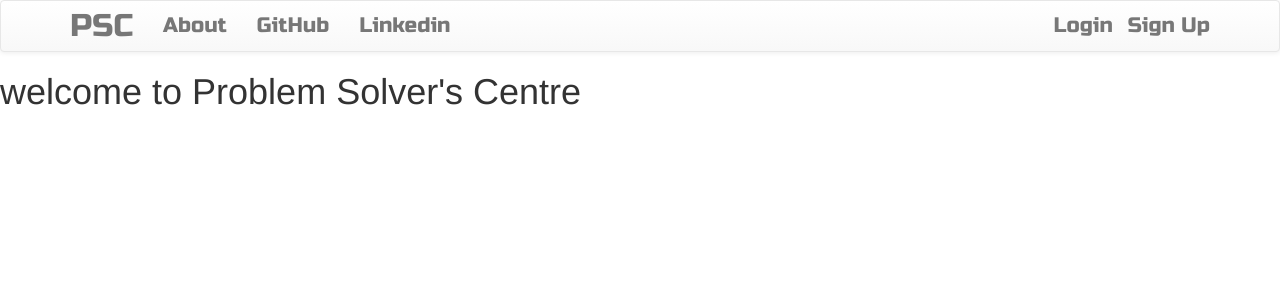
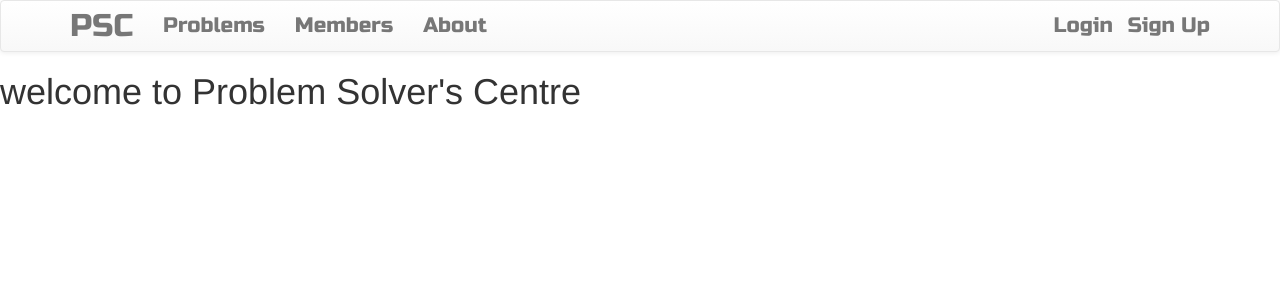
Before and after one commit to shravanksubrahmanya/problem_solvers_centre, a Django app: page / in a window 1280 px wide. Shown: the top 300 px of the page. Run offline with Django 4.2, Linux system fonts and the light colour scheme; some libraries are stand-ins or nearby versions.

Commit message:
1. modified base menu, added (problems, members) 2. created template folder inside problems app     templates > problems     * created two files inside it.         * problem_list.html         * problem_home.html 3. created template view inside views file in problems app 4. set urls in both main project and problems app and added app_name 5. made problems option in main menu to redirect to problems_home file

```diff
--- a/problem_solvers_centre/settings.py
+++ b/problem_solvers_centre/settings.py
@@ -16,6 +16,7 @@ import os
 # Build paths inside the project like this: BASE_DIR / 'subdir'.
 BASE_DIR = Path(__file__).resolve().parent.parent
 TEMPLATE_DIR = os.path.join(BASE_DIR, 'templates')
+TEMPLATE_DIR_PROBLEMS = os.path.join(BASE_DIR, 'problems/templates/problems')
 
 # Quick-start development settings - unsuitable for production
 # See https://docs.djangoproject.com/en/4.1/howto/deployment/checklist/
@@ -58,7 +59,7 @@ ROOT_URLCONF = 'problem_solvers_centre.urls'
 TEMPLATES = [
     {
         'BACKEND': 'django.template.backends.django.DjangoTemplates',
-        'DIRS': [TEMPLATE_DIR,],
+        'DIRS': [TEMPLATE_DIR,TEMPLATE_DIR_PROBLEMS],
         'APP_DIRS': True,
         'OPTIONS': {
             'context_processors': [
--- a/problem_solvers_centre/urls.py
+++ b/problem_solvers_centre/urls.py
@@ -23,6 +23,7 @@ urlpatterns = [
     path("", views.Homepage.as_view(), name="home"),
     path("accounts/", include('accounts.urls', namespace='accounts')),
     path("accounts/", include('django.contrib.auth.urls')),
+    path("problems/", include('problems.urls', namespace="problems")),
     path("test/", views.TestPage.as_view(), name="test"),
     path("thanks/", views.ThanksPage.as_view(), name="thanks"),
 ]
--- /dev/null
+++ b/problems/templates/problems/problem_list.html
@@ -0,0 +1,5 @@
+{% extends 'base.html' %}
+
+{% block content %}
+    <h1> Set of problems are.........!</h1>
+{% endblock content %}
--- /dev/null
+++ b/problems/templates/problems/problems_home.html
@@ -0,0 +1,5 @@
+{% extends 'base.html' %}
+
+{% block content %}
+    <h1> Set of problems are.........!</h1>
+{% endblock content %}
--- /dev/null
+++ b/problems/urls.py
@@ -0,0 +1,8 @@
+from django.urls import path
+from problems import views
+
+app_name = "problems"
+
+urlpatterns = [
+    path("", views.ProblemsView.as_view(), name="problems_home"),
+]
--- a/templates/base.html
+++ b/templates/base.html
@@ -33,9 +33,9 @@
                     {% comment %} anything we put in the navbar will be contained by the container {% endcomment %}
                 <ul class="nav navbar-nav">
                     <li> <a class ="navbar-brand bigbrand" href = "{% url 'home' %}"> PSC </a> </li>
+                    <li> <a href = "{% url 'problems:problems_home' %}"> Problems </a> </li>
+                    <li> <a href = "#"> Members </a> </li>
                     <li> <a href = "#"> About </a> </li>
-                    <li> <a href = "#"> GitHub </a> </li>
-                    <li> <a href = "#"> Linkedin </a> </li>
                 </ul>
 
                 <ul class = "nav navbar-nav navbar-right">
```
Also changed, not shown: problems/views.py (+11 -1 lines), problems/forms.py (added).
